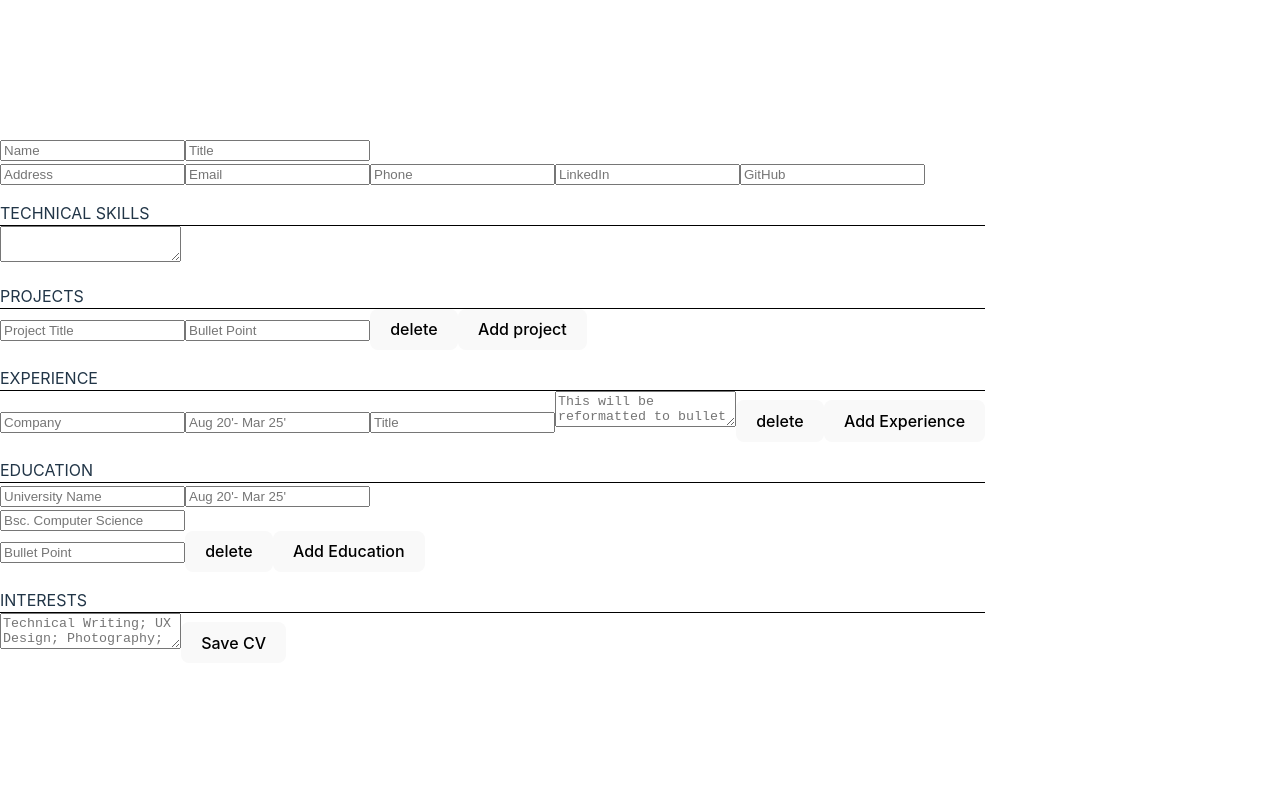
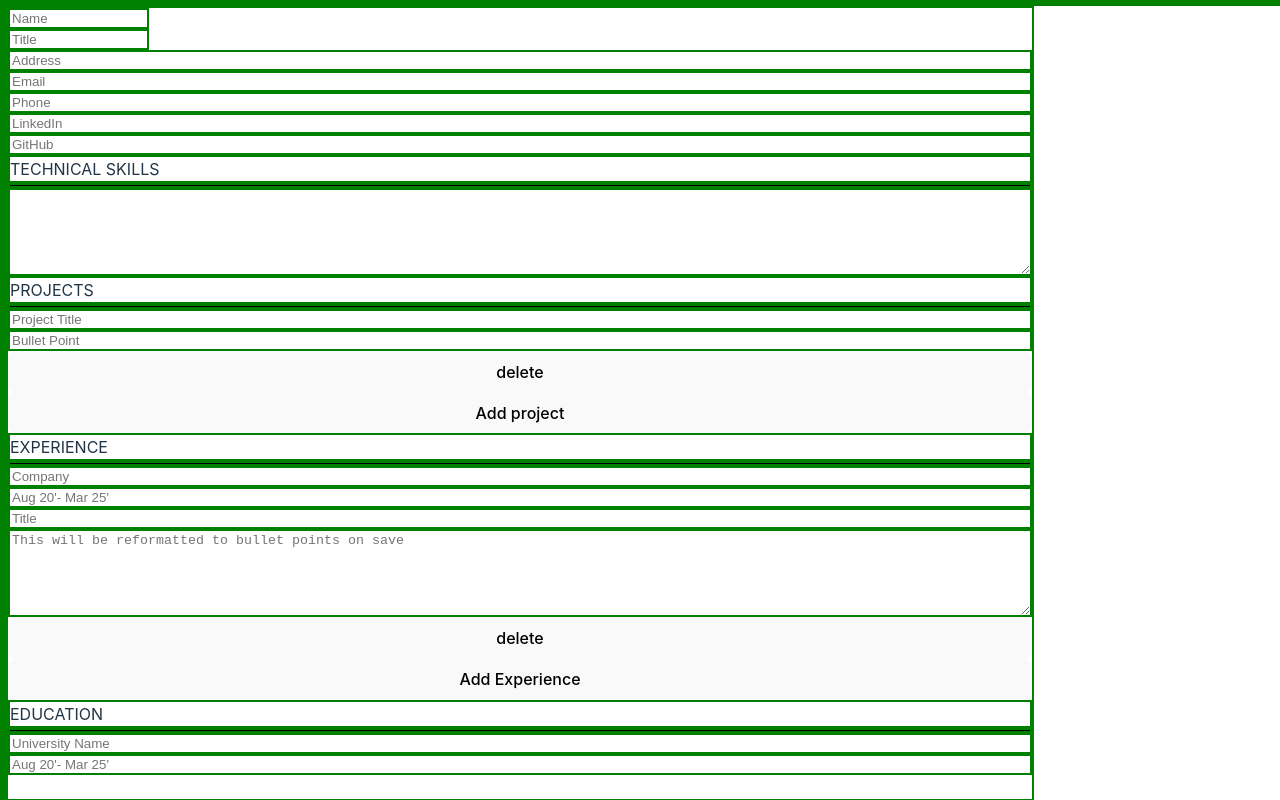
Before and after one commit to Eveieve/CV-builder, a React (Vite) app in the folder vite-project/: page / in a window 1280 px wide. Shown: the top 800 px of the page. Built offline with nearby package versions, Linux system fonts and the light colour scheme.

Commit message:
[css] position elements

```diff
--- a/vite-project/src/App.jsx
+++ b/vite-project/src/App.jsx
@@ -17,6 +17,7 @@ function App() {
     email: "",
     linkedIn: "",
     gitHub: "",
+
     techSkills: {
       skills: "",
     },
--- a/vite-project/src/Personal.jsx
+++ b/vite-project/src/Personal.jsx
@@ -3,19 +3,56 @@ function Personal({ ...props }) {
   /// spreading (...props) is only doing onChange = {onChange}
   return (
     <>
-      <input {...props} placeholder="Name" name="name" value={name} />
-      <input {...props} placeholder="Title" name="title" value={title} />
-      <br />
-      <input {...props} placeholder="Address" name="address" value={address} />
-      <input {...props} placeholder="Email" name="email" value={email} />
-      <input {...props} placeholder="Phone" name="phone" value={phone} />
       <input
         {...props}
+        className="personal-one name"
+        placeholder="Name"
+        name="name"
+        value={name}
+      />
+      <input
+        {...props}
+        className="personal-one title"
+        placeholder="Title"
+        name="title"
+        value={title}
+      />
+      <input
+        {...props}
+        className="personal-two"
+        placeholder="Address"
+        name="address"
+        value={address}
+      />
+      <input
+        {...props}
+        className="personal-two"
+        placeholder="Email"
+        name="email"
+        value={email}
+      />
+      <input
+        {...props}
+        className="personal-two"
+        placeholder="Phone"
+        type="tel"
+        name="phone"
+        value={phone}
+      />
+      <input
+        {...props}
+        className="personal-two"
         placeholder="LinkedIn"
         name="linkedIn"
         value={linkedIn}
       />
-      <input {...props} placeholder="GitHub" name="gitHub" value={gitHub} />
+      <input
+        {...props}
+        className="personal-two"
+        placeholder="GitHub"
+        name="gitHub"
+        value={gitHub}
+      />
     </>
   );
 }
--- a/vite-project/src/index.css
+++ b/vite-project/src/index.css
@@ -69,7 +69,41 @@ button:focus-visible {
 }
 
 /*MY CSS*/
+* {
+  border: 2px green solid;
+  margin: 0;
+}
+body, html {
+  min-width: 100%;
+  height: auto;
+}
+#root {
+  min-width: 100%;
+  height: auto;
+}
 
+form {
+  display: flex;
+  flex-direction: column;
+  max-width: 80%;
+  height: auto;
+}
+
+
+input.name {
+  max-width: 10em;
+}
+input.title {
+  max-width: 10em;
+}
+.personal-one {
+  display: flex;
+  /* justify-content: center;
+  align-items: center; */
+}
+.personal-two {
+  display: flex;
+}
 .hidden {
   display:none;
 }
@@ -82,3 +116,9 @@ textarea[readonly] {
   width: 160px;
   color: #CCC;
 }
+
+/* a bit wonky */
+textarea {
+  min-width: 15rem;
+  min-height: 5rem;
+}
```
